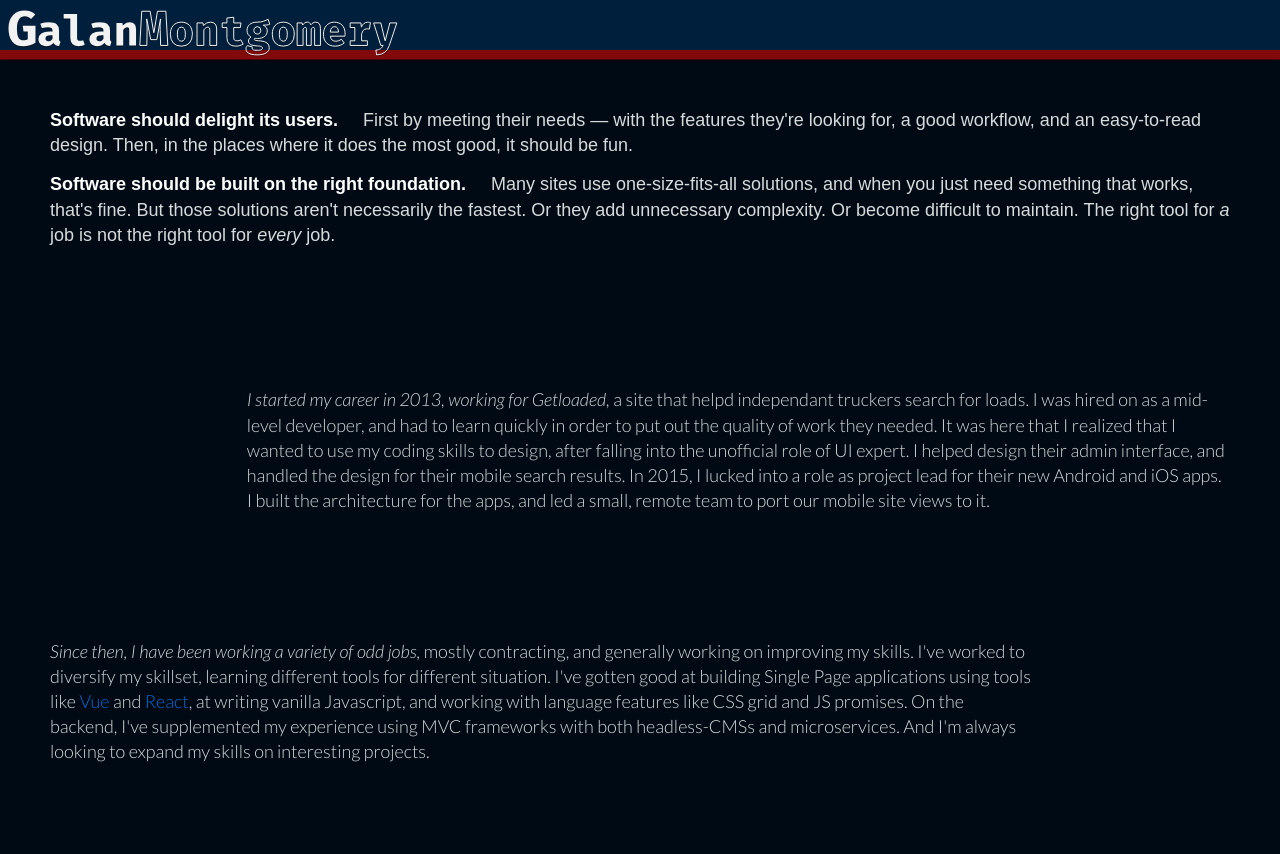
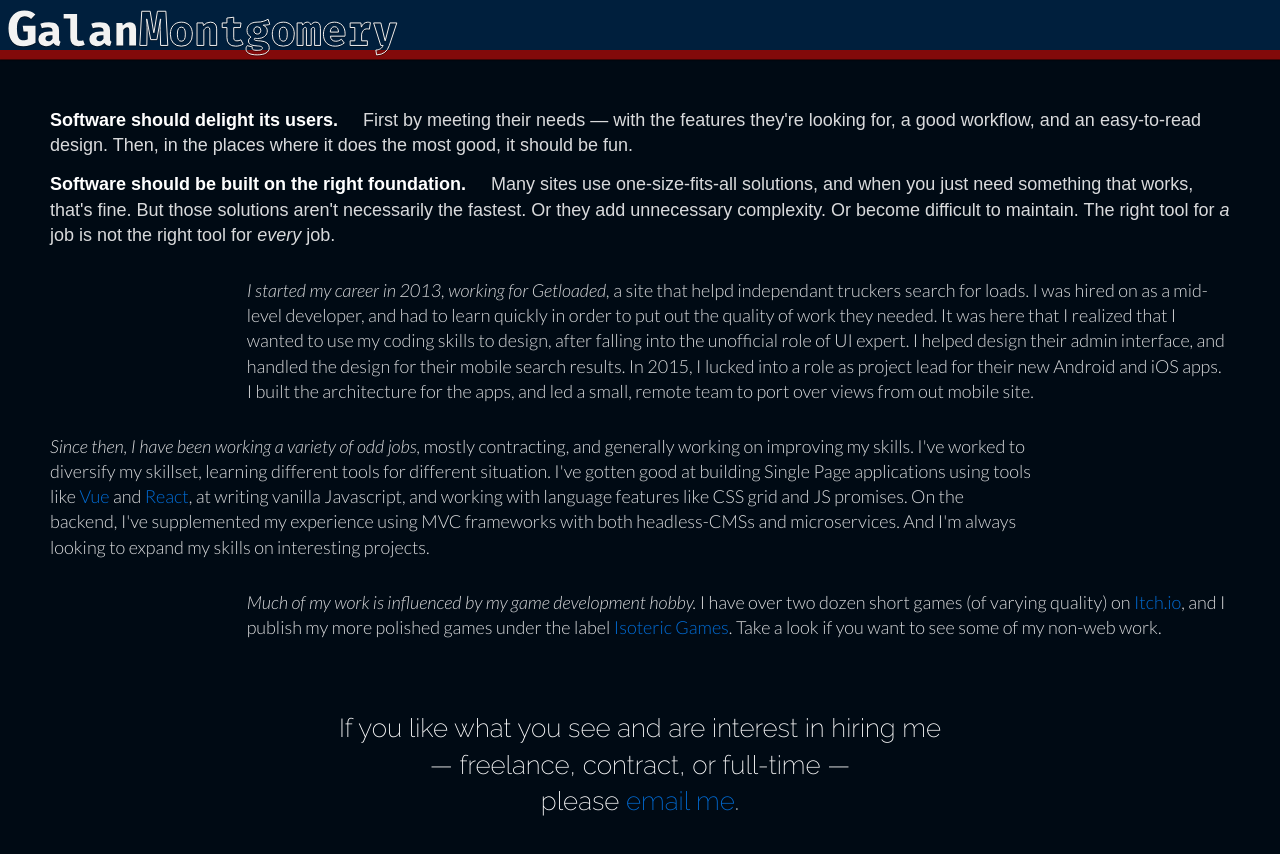
Before and after one commit to GalanCM/Portfolio, a Vue app: page /about in a window 1280 px wide. Shown: the top 854 px of the page. Built offline with nearby package versions, Linux system fonts and the light colour scheme.

Commit message:
Add gamedev details and my email to about page.

```diff
--- a/src/views/About.vue
+++ b/src/views/About.vue
@@ -18,7 +18,7 @@
       It was here that I realized that I wanted to use my coding skills to design, after falling into the unofficial role of
       UI expert. I helped design their admin interface, and handled the design for their mobile search results.
       In 2015, I lucked into a role as project lead for their new Android and iOS apps. I built the architecture for the apps,
-      and led a small, remote team to port our mobile site views to it.
+      and led a small, remote team to port over views from out mobile site.
     </p>
     <p>
       <em>Since then, I have been working a variety of odd jobs,</em> mostly contracting, and generally working on improving my skills.
@@ -28,6 +28,16 @@
       On the backend, I've supplemented my experience using MVC frameworks with both headless-CMSs and microservices.
       And I'm always looking to expand my skills on interesting projects.
     </p>
+    <p>
+      <em>Much of my work is influenced by my game development hobby.</em> I have over two dozen short games (of varying quality) on
+      <a href="elanti.itch.io">Itch.io</a>, and I publish my more polished games under the label
+      <a href="www.isoteric-games.com">Isoteric Games</a>. Take a look if you want to see some of my non-web work.
+    </p>
+    <h1>
+      If you like what you see and are interest in hiring me
+      <br>— freelance, contract, or full-time —
+      <br>please <a href="mailto:galan.c.m@gmail.com">email me</a>.
+    </h1>
   </div>
 </template>
 
@@ -35,6 +45,7 @@
 .about {
   display: grid;
   grid-template-columns: minmax(15px, 1fr) minmax(200px, 4fr) minmax(15px, 1fr);
+  grid-auto-rows: min-content;
   min-height: 100vh;
   padding: 50px 50px 0;
   font-size: 18px;
@@ -48,7 +59,7 @@
   grid-column: ~"1 / 4";
   list-style: none;
   padding: 0;
-  margin-bottom: 50px;
+  margin-bottom: 16px;
 
   li {
     margin: 0 0 14px;
@@ -62,7 +73,7 @@
 }
 
 p {
-  margin: 0 0 50px 0;
+  margin: 0 0 30px 0;
 
   &:nth-of-type(2n + 1) {
     grid-column: ~"2 / 4";
@@ -73,96 +84,106 @@ p {
 }
 
 h1 {
-  font-size: 22px;
+  grid-column: ~"1 / 4";
+  margin: 40px auto auto;
+  font-size: 26px;
   font-family: Raleway, sans-serif;
   font-weight: 200;
-  color: rgba(255, 255, 255, 0.7);
-  transform-origin: top center;
-
-  @media (max-width: 1024px) and (orientation: portrait) {
-    font-size: 18px;
-  }
-}
-h1:nth-of-type(2) {
-  text-align: right;
-}
-h1:not(:first-of-type) {
-  margin-top: 40px;
-}
-h1:first-of-type {
-  margin-top: 0;
-}
-h1:not(:last-of-type) {
-  margin-bottom: 30px;
-}
-h1:last-of-type {
-  margin-bottom: 0;
-}
-h1 em {
-  color: rgba(255, 255, 255, 1);
-  text-decoration: underline rgba(129, 10, 9, 1);
-  font-size: 24px;
-
-  @media (max-width: 1024px) and (orientation: portrait) {
-    font-size: 20px;
-  }
-}
-h1 strong {
-  opacity: 1;
-  font-size: 30px;
-  font-weight: 400;
-  color: rgba(255, 255, 255, 1);
-
-  @media (max-width: 1024px) and (orientation: portrait) {
-    font-size: 23px;
-  }
+  text-align: center;
+  color: white;
 }
 
-h2 {
-  font-size: 28px;
-  font-family: Lato;
-  font-weight: 200;
-  font-style: normal;
-  text-align: center;
-  margin-bottom: 0;
-  color: rgba(255, 255, 255, 0.55);
+// h1 {
+//   font-size: 22px;
+//   font-family: Raleway, sans-serif;
+//   font-weight: 200;
+//   color: rgba(255, 255, 255, 0.7);
+//   transform-origin: top center;
 
-  @media (max-width: 1024px) and (orientation: portrait) {
-    font-size: 25px;
-  }
-}
-h2:first-of-type {
-  margin: 50px 0;
+//   @media (max-width: 1024px) and (orientation: portrait) {
+//     font-size: 18px;
+//   }
+// }
+// h1:nth-of-type(2) {
+//   text-align: right;
+// }
+// h1:not(:first-of-type) {
+//   margin-top: 40px;
+// }
+// h1:first-of-type {
+//   margin-top: 0;
+// }
+// h1:not(:last-of-type) {
+//   margin-bottom: 30px;
+// }
+// h1:last-of-type {
+//   margin-bottom: 0;
+// }
+// h1 em {
+//   color: rgba(255, 255, 255, 1);
+//   text-decoration: underline rgba(129, 10, 9, 1);
+//   font-size: 24px;
 
-  @media (max-width: 1024px) and (orientation: portrait) {
-    font-size: 25px;
-  }
-}
-h2 em {
-  font-style: normal;
-  color: rgba(255, 255, 255, 0.9);
-  font-style: italic;
-  text-decoration: underline rgba(129, 10, 9, 1);
-}
-.name {
-  font-weight: 400;
-  font-size: 42px;
-  color: rgba(255, 255, 255, 1);
-  white-space: nowrap;
+//   @media (max-width: 1024px) and (orientation: portrait) {
+//     font-size: 20px;
+//   }
+// }
+// h1 strong {
+//   opacity: 1;
+//   font-size: 30px;
+//   font-weight: 400;
+//   color: rgba(255, 255, 255, 1);
 
-  @media (max-width: 1024px) and (orientation: portrait) {
-    font-size: 34px;
-  }
-}
-h2 strong {
-  font-weight: 400;
-  font-size: 30px;
-  color: rgba(255, 255, 255, 1);
+//   @media (max-width: 1024px) and (orientation: portrait) {
+//     font-size: 23px;
+//   }
+// }
 
-  @media (max-width: 1024px) and (orientation: portrait) {
-    font-size: 28px;
-  }
-}
+// h2 {
+//   font-size: 28px;
+//   font-family: Lato;
+//   font-weight: 200;
+//   font-style: normal;
+//   text-align: center;
+//   margin-bottom: 0;
+//   color: rgba(255, 255, 255, 0.55);
+
+//   @media (max-width: 1024px) and (orientation: portrait) {
+//     font-size: 25px;
+//   }
+// }
+// h2:first-of-type {
+//   margin: 50px 0;
+
+//   @media (max-width: 1024px) and (orientation: portrait) {
+//     font-size: 25px;
+//   }
+// }
+// h2 em {
+//   font-style: normal;
+//   color: rgba(255, 255, 255, 0.9);
+//   font-style: italic;
+//   text-decoration: underline rgba(129, 10, 9, 1);
+// }
+// .name {
+//   font-weight: 400;
+//   font-size: 42px;
+//   color: rgba(255, 255, 255, 1);
+//   white-space: nowrap;
+
+//   @media (max-width: 1024px) and (orientation: portrait) {
+//     font-size: 34px;
+//   }
+// }
+// h2 strong {
+//   font-weight: 400;
+//   font-size: 30px;
+//   color: rgba(255, 255, 255, 1);
+
+//   @media (max-width: 1024px) and (orientation: portrait) {
+//     font-size: 28px;
+//   }
+// }
 </style>
 
 <script lang="ts">
```
